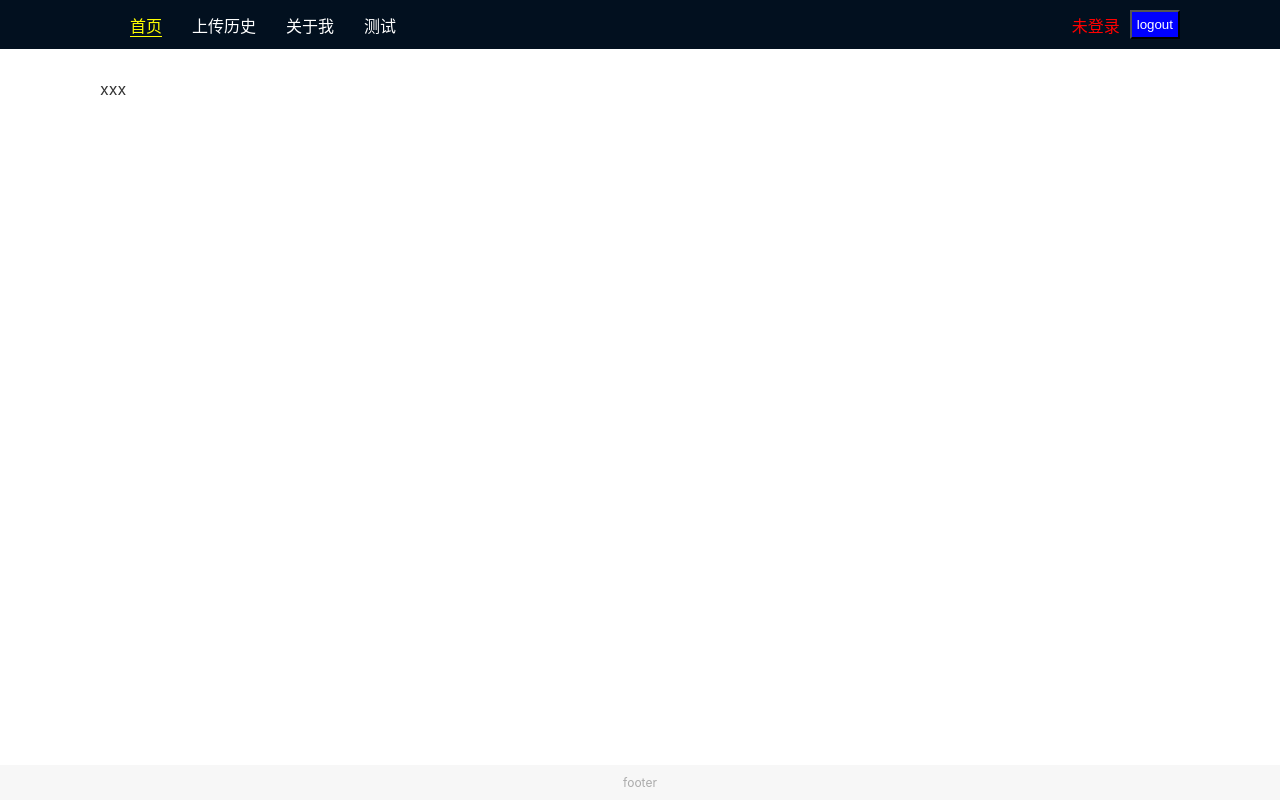
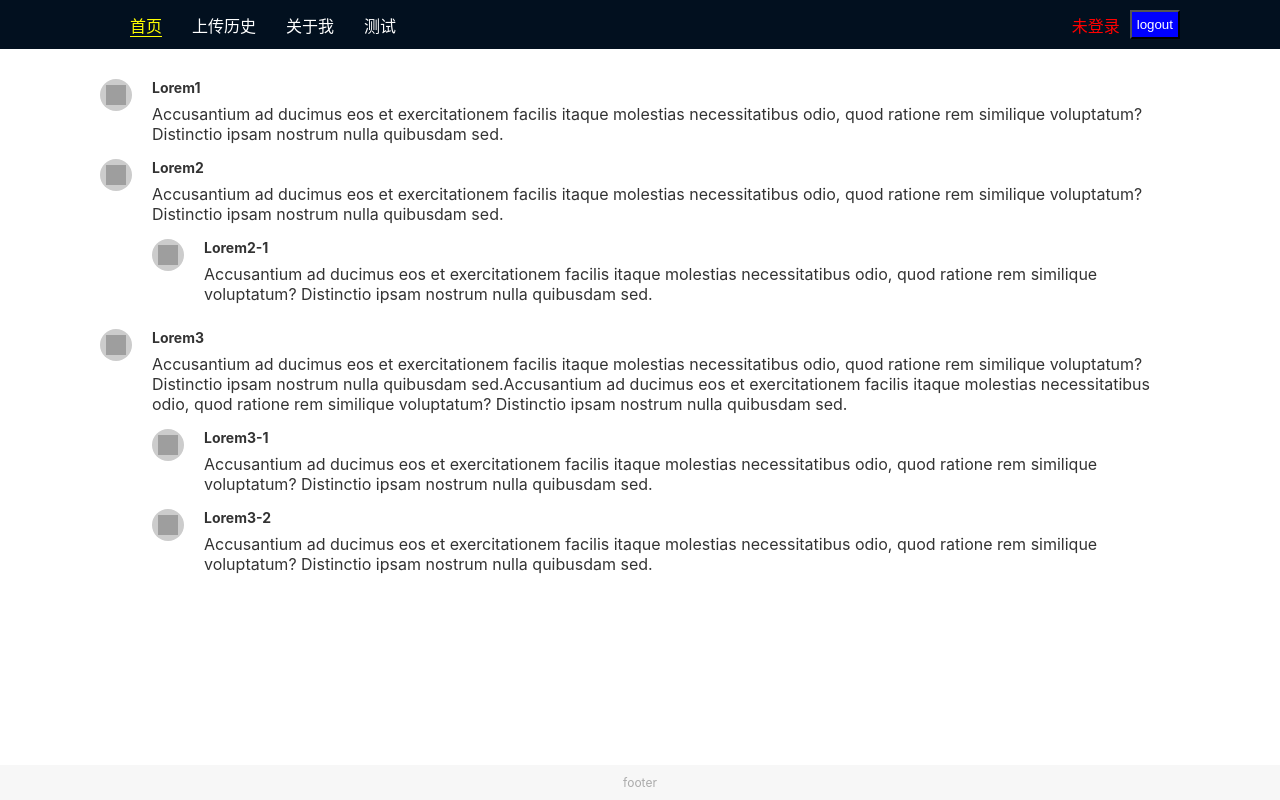
Before and after one commit to leigp555/react-ui-lib, a React app: page /#/ in a window 1280 px wide. Built offline with nearby package versions, Linux system fonts and the light colour scheme; grey boxes are pictures that could not be loaded.

Commit message:
feat: 基本完成comment组件

```diff
--- a/package.json
+++ b/package.json
@@ -25,6 +25,7 @@
     "@types/react-transition-group": "4.4.2",
     "axios": "^0.27.2",
     "classnames": "^2.3.1",
+    "dayjs": "^1.11.4",
     "nprogress": "^0.2.0",
     "qs": "^6.11.0",
     "react": "^18.2.0",
--- /dev/null
+++ b/src/lib/Comment/Comment.tsx
@@ -0,0 +1,92 @@
+import React from 'react';
+import styled from 'styled-components';
+
+import Avatar from '../Avatar/Avatar';
+
+export interface CommentData {
+  id: number;
+  avatar: string;
+  title: string;
+  description: string;
+  createdAt: string;
+  reply?: CommentData[];
+}
+
+const Wrap = styled.div`
+  display: flex;
+  flex-direction: column;
+  gap: 15px;
+`;
+const CommentItemStyled = styled.div`
+  width: 100%;
+  display: flex;
+  align-items: center;
+  gap: 10px;
+  flex-direction: column;
+  > .wrap {
+    display: flex;
+    gap: 20px;
+
+    > .avatar {
+      align-self: start;
+      display: inline-flex;
+      align-items: center;
+    }
+    > .content {
+      display: flex;
+      flex-direction: column;
+      gap: 8px;
+      > .title {
+        white-space: nowrap;
+        font-weight: 700;
+        font-size: 14px;
+        display: flex;
+        align-items: center;
+        gap: 10px;
+      }
+    }
+  }
+`;
+
+const NoChildren = styled.div`
+  margin-left: 52px;
+  margin-bottom: 10px;
+  margin-top: 5px;
+  display: flex;
+  flex-direction: column;
+  gap: 15px;
+`;
+
+type Props = {
+  data: CommentData[];
+};
+
+// 组件使用
+const Comment: React.FC<Props> = (props) => {
+  const { data } = props;
+  const render = (comments: Partial<CommentData>[] | []): React.ReactNode => {
+    return comments.map((item) => (
+      <CommentItemStyled key={item.id}>
+        <div className="wrap">
+          <div className="avatar">
+            <Avatar src={item.avatar} size={32} />
+          </div>
+          <div className="content">
+            <div className="title">{item.title}</div>
+            <div className="description">{item.description}</div>
+          </div>
+        </div>
+        {item.reply ? (
+          <NoChildren key={item.id} style={{}}>
+            {render(item.reply)}
+          </NoChildren>
+        ) : (
+          ''
+        )}
+      </CommentItemStyled>
+    ));
+  };
+  return <Wrap>{render(data)}</Wrap>;
+};
+
+export default Comment;
--- a/src/pages/Home.tsx
+++ b/src/pages/Home.tsx
@@ -1,12 +1,92 @@
 import React from 'react';
 import styled from 'styled-components';
+import Comment from '../lib/Comment/Comment';
 
 const Wrap = styled.div`
-  height: 500px;
+  display: flex;
+  flex-direction: column;
+  gap: 50px;
 `;
 
+export interface CommentData {
+  id: number;
+  avatar: string;
+  title: string;
+  description: string;
+  createdAt: string;
+  reply?: CommentData[];
+}
+
+const data: CommentData[] = [
+  {
+    id: 1,
+    avatar: 'https://joeschmoe.io/api/v1/random',
+    title: 'Lorem1',
+    createdAt: 'Thu Jul 28 2022 23:22:47 GMT+0800 (中国标准时间)',
+    description: `Accusantium ad ducimus eos et
+      exercitationem facilis itaque molestias necessitatibus odio, quod ratione rem similique
+      voluptatum? Distinctio ipsam nostrum nulla quibusdam sed.`
+  },
+  {
+    id: 2,
+    avatar: 'https://joeschmoe.io/api/v1/random',
+    title: 'Lorem2',
+    createdAt: 'Thu Jul 22 2022 23:22:47 GMT+0800 (中国标准时间)',
+    description: `Accusantium ad ducimus eos et
+      exercitationem facilis itaque molestias necessitatibus odio, quod ratione rem similique
+      voluptatum? Distinctio ipsam nostrum nulla quibusdam sed.`,
+    reply: [
+      {
+        id: 2 - 1,
+        avatar: 'https://joeschmoe.io/api/v1/random',
+        title: 'Lorem2-1',
+        createdAt: 'Thu Jul 23 2022 23:22:47 GMT+0800 (中国标准时间)',
+        description: `Accusantium ad ducimus eos et
+      exercitationem facilis itaque molestias necessitatibus odio, quod ratione rem similique
+      voluptatum? Distinctio ipsam nostrum nulla quibusdam sed.`
+      }
+    ]
+  },
+  {
+    id: 3,
+    avatar: 'https://joeschmoe.io/api/v1/random',
+    title: 'Lorem3',
+    createdAt: 'Thu Jul 26 2022 23:22:47 GMT+0800 (中国标准时间)',
+    description: `Accusantium ad ducimus eos et
+      exercitationem facilis itaque molestias necessitatibus odio, quod ratione rem similique
+      voluptatum? Distinctio ipsam nostrum nulla quibusdam sed.Accusantium ad ducimus eos et
+      exercitationem facilis itaque molestias necessitatibus odio, quod ratione rem similique
+      voluptatum? Distinctio ipsam nostrum nulla quibusdam sed.`,
+    reply: [
+      {
+        id: 3 - 1,
+        avatar: 'https://joeschmoe.io/api/v1/random',
+        title: 'Lorem3-1',
+        createdAt: 'Thu Jul 27 2022 23:22:47 GMT+0800 (中国标准时间)',
+        description: `Accusantium ad ducimus eos et
+      exercitationem facilis itaque molestias necessitatibus odio, quod ratione rem similique
+      voluptatum? Distinctio ipsam nostrum nulla quibusdam sed.`
+      },
+      {
+        id: 3 - 2,
+        avatar: 'https://joeschmoe.io/api/v1/random',
+        createdAt: 'Thu Jul 28 2022 23:22:47 GMT+0800 (中国标准时间)',
+        title: 'Lorem3-2',
+        description: `Accusantium ad ducimus eos et
+      exercitationem facilis itaque molestias necessitatibus odio, quod ratione rem similique
+      voluptatum? Distinctio ipsam nostrum nulla quibusdam sed.`
+      }
+    ]
+  }
+];
+
+// 组件使用
 const Home: React.FC = () => {
-  return <Wrap>xxx</Wrap>;
+  return (
+    <Wrap>
+      <Comment data={data} />
+    </Wrap>
+  );
 };
 
 export default Home;
```
Also changed, not shown: src/lib/Comment/mock.ts (added, +53 -0 lines), src/lib/List/ListItem.tsx (+11 -6 lines), 1 other file (tests, documents, lock files or other folders).
